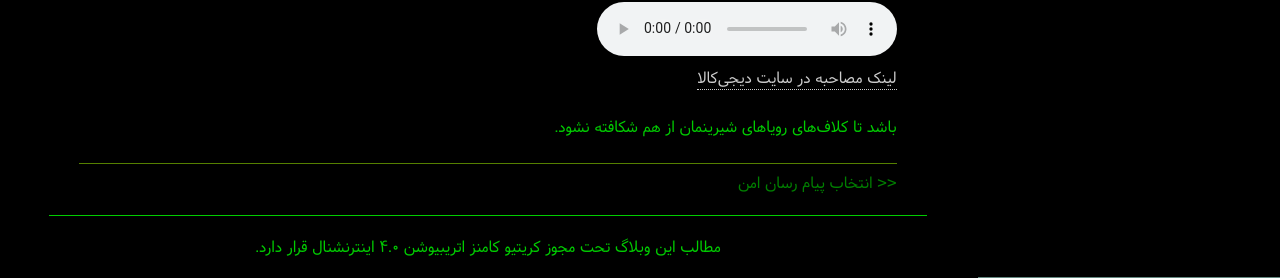
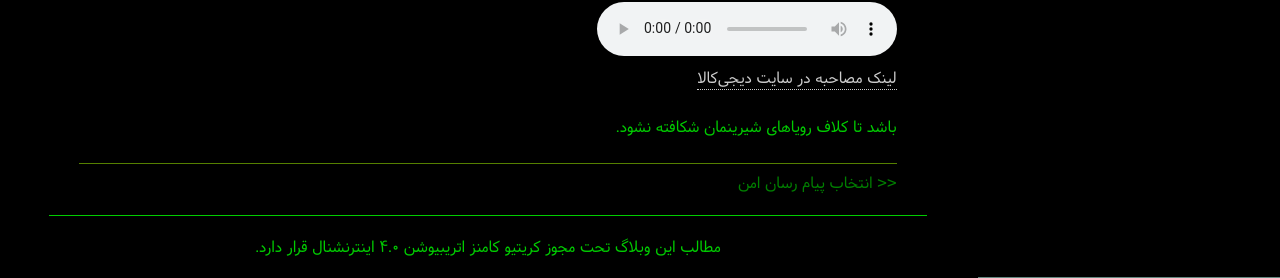
Before and after one commit to rashid2003/theskn, a Jekyll site: the page built from _posts/2017-01-24-مصاحبه دیجی-کالا-با-بهادر-بهادری-فر.md, in a window 1280 px wide. Shown: the part 638-916 px from the top of the page. Built offline with Jekyll 4.4.1, drawn with Linux system fonts in a browser that asks for light colours; nearby versions of some CDN libraries; comment, search, counter and statistics services are not loaded.

Commit message:
Fix misspelling

```diff
--- a/_posts/2017-01-24-مصاحبه دیجی-کالا-با-بهادر-بهادری-فر.md
+++ b/_posts/2017-01-24-مصاحبه دیجی-کالا-با-بهادر-بهادری-فر.md
@@ -28,4 +28,4 @@ Your browser does not support the audio element.
 
 [لینک مصاحبه در سایت دیجی‌کالا](https://mag.digikala.com/%D9%BE%D8%A7%D8%AF%DA%A9%D8%B3%D8%AA-podcast/%d8%a8%d8%b1%d9%86%d8%a7%d9%85%d9%87%e2%80%8c%d9%86%d9%88%db%8c%d8%b3-%d8%a7%db%8c%d8%b1%d8%a7%d9%86%db%8c-%d8%a7%d8%b2-%d8%aa%d8%ac%d8%b1%d8%a8%d9%87%e2%80%8c%db%8c-%da%a9%d8%a7%d8%b1-%d8%af%d8%b1/)
 
-باشد تا کلاف‌های رویاهای شیرینمان از هم شکافته نشود.
+باشد تا کلاف‌ رویاهای شیرینمان شکافته نشود.
```
